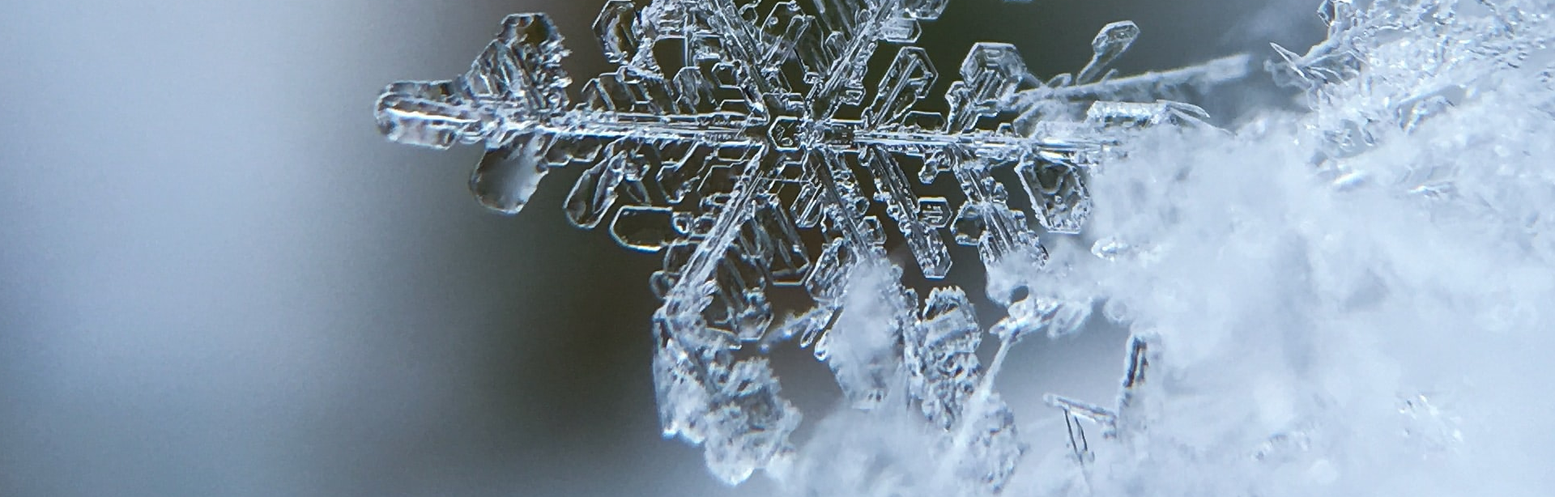
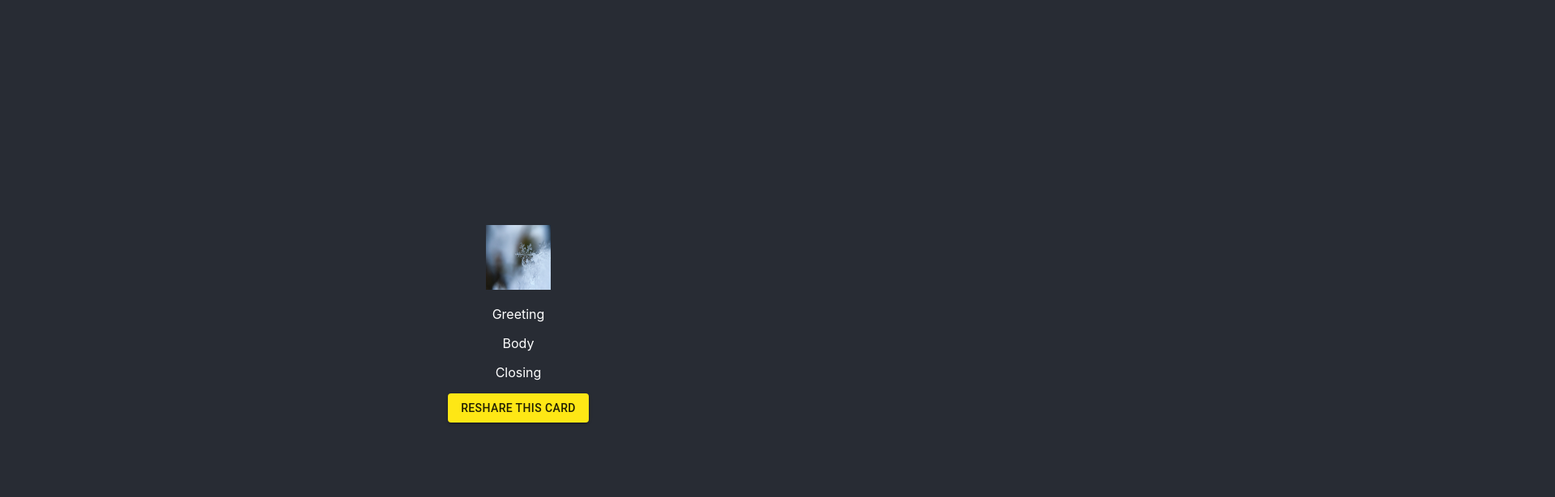
Before and after one commit to xmercado/ecard, a React (Create React App) app: page / in a window 1280 px wide. Shown: the top 614 px of the page at 81% size, 1920 px wide, since content can reach past the window. Built offline with nearby package versions, Linux system fonts and the light colour scheme.

Commit message:
refactor(greeting): change button, remove lines

```diff
--- a/src/components/GreetingCard.js
+++ b/src/components/GreetingCard.js
@@ -1,10 +1,17 @@
+import React from 'react';
 import winter from '../images/winter.jpg';
+import { Button} from '@mui/material';
 
-export default function GreetingCard({ Greeting, Body, Closing, setCanCustomize }) {
+export default function GreetingCard({
+    Greeting,
+    Body,
+    Closing,
+    setCanCustomize
+}) {
+
     return (
-    <div className="App">
-      <header className="App-header">
-        <img src={winter} alt="winter" />
+    <div>
+        <img className='CardImage' src={winter} alt='winter' />
         <p>
             {Greeting}
         </p>
@@ -14,13 +21,14 @@ export default function GreetingCard({ Greeting, Body, Closing, setCanCustomize
         <p>
             {Closing}
         </p>
-        <button
-          className="App-link"
+        <Button
+            className='Button'
+            id='reshare-card'
             onClick={() => setCanCustomize(true)}
+            variant='contained'
         >
             Reshare This Card
-        </button>
-      </header>
+        </Button>
     </div>
   );
 }
```
Lines whose indentation alone changed are shown as unchanged.
